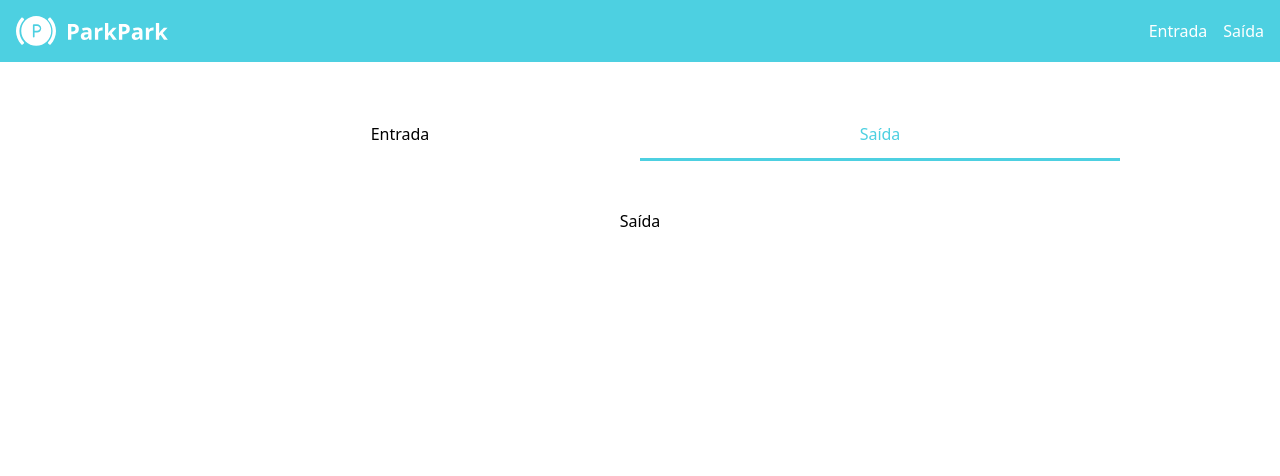
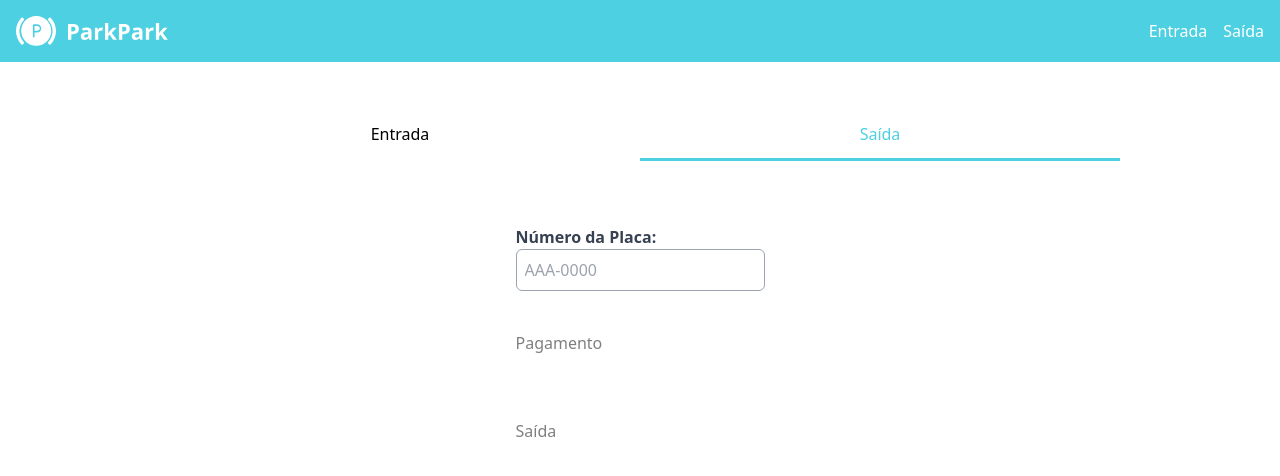
Before and after one commit to ecpieritz/parking-app, a Next.js app: page /saida in a window 1280 px wide. Shown: the top 476 px of the page. Built offline with nearby package versions, Linux system fonts and the light colour scheme.

Commit message:
feat: add leaveForm

```diff
--- /dev/null
+++ b/src/components/leaveForm.jsx
@@ -0,0 +1,101 @@
+import React, { useState, useEffect } from 'react';
+
+export default function LeaveForm() {
+  const [plateNumber, setPlateNumber] = useState('');
+  const [showConfirmation, setShowConfirmation] = useState(false);
+  const [paymentConfirmed, setPaymentConfirmed] = useState(false);
+  const [loadingConfirmed, setLoadingConfirmed] = useState(false);
+  const [formVisible, setFormVisible] = useState(true);
+
+  const handleSubmit = (event) => {
+    event.preventDefault();
+    // Lógica para lidar com o envio do formulário de saída
+  };
+
+  const handleConfirmPayment = () => {
+    setFormVisible(false); // Oculta o formulário
+    setShowConfirmation(true); // Exibe a div de confirmação
+  };
+
+  const handleConfirm = () => {
+    setShowConfirmation(false); // Oculta a div de confirmação
+    setLoadingConfirmed(true); // Exibe a div de carregamento de confirmação
+    setTimeout(() => {
+      setLoadingConfirmed(false); // Esconde a div de carregamento após 3 segundos
+      setPaymentConfirmed(true); // Exibe a mensagem de confirmação após o carregamento
+      setTimeout(() => {
+        setPaymentConfirmed(false); // Esconde a mensagem de confirmação após mais 3 segundos
+        setFormVisible(true); // Mostra o formulário novamente
+      }, 3000);
+    }, 3000);
+  };
+
+  useEffect(() => {
+    if (paymentConfirmed) {
+    }
+  }, [paymentConfirmed]);
+
+  return (
+    <div className="pp-leave-form">
+      {formVisible && !showConfirmation && (
+        <form className="mt-4" onSubmit={handleSubmit}>
+          <div className="mb-4">
+            <label htmlFor="leave-plate" className="block text-gray-700 font-bold">
+              Número da Placa:
+            </label>
+            <input
+              type="text"
+              id="leave-plate"
+              name="leave-plate"
+              value={plateNumber}
+              onChange={(e) => setPlateNumber(e.target.value)}
+              className="border border-gray-400 rounded-md p-2 w-full"
+              maxLength={8}
+              placeholder='AAA-0000'
+            />
+          </div>
+          <div>
+            <button
+              type="submit"
+              className={`pay-btn py-6 ${plateNumber.length === 8 ? '' : 'opacity-50 cursor-not-allowed'}`}
+              disabled={plateNumber.length !== 8}
+              onClick={() => handleConfirmPayment()}
+            >
+              Pagamento
+            </button>
+          </div>
+          <div className="mt-4">
+            <button
+              type="button"
+              className={`leave-btn py-6 ${plateNumber.length === 8 ? '' : 'opacity-50 cursor-not-allowed'}`}
+              disabled={plateNumber.length !== 8}
+            >
+              Saída
+            </button>
+          </div>
+        </form>
+      )}
+
+      {showConfirmation && (
+        <div className="pp-confirm">
+          <h3>Confirma o pagamento da placa abaixo?</h3>
+          <h3>{plateNumber}</h3>
+          <button onClick={() => handleConfirm()}>Confirmar</button>
+          <button onClick={() => setShowConfirmation(false)}>Voltar</button>
+        </div>
+      )}
+
+      {loadingConfirmed && (
+        <div className="pp-loading-confirm">
+          <p>Confirmando...</p>
+        </div>
+      )}
+
+      {paymentConfirmed && (
+        <div className="pp-ok-confirm">
+          <p>Pago!</p>
+        </div>
+      )}
+    </div>
+  );
+}
--- a/src/pages/saida.jsx
+++ b/src/pages/saida.jsx
@@ -1,4 +1,5 @@
 import Header from "@/components/header";
+import LeaveForm from "@/components/leaveForm";
 import Menu from "@/components/menu";
 
 export default function Saida() {
@@ -11,7 +12,7 @@ export default function Saida() {
       >
         <Menu />
 
-        <h1>Saída</h1>
+        <LeaveForm />
 
       </main>
     </>
```
